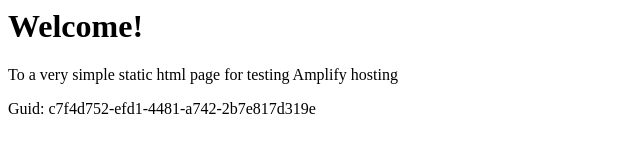
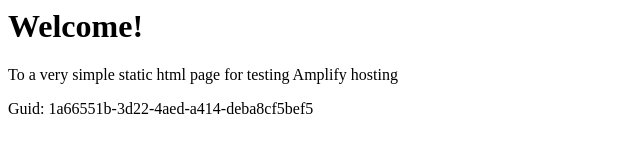
Before and after one commit to aws-aemilia-nrt/Github-PR-Commit-Integration-Test-DoNotTouch-GitHubWebhookPushCanaryTest-v1-preprod-ap-northeast-1, a website: page src/index.html in a window 1280 px wide. Shown: the full height of the page, 0-640 px from the left. Drawn offline with Linux system fonts and the light colour scheme.

Commit message:
commit from integ tests

```diff
--- a/src/index.html
+++ b/src/index.html
@@ -12,6 +12,6 @@
 <body>
     <h1>Welcome!</h1>
     <p>To a very simple static html page for testing Amplify hosting</p>
-    <p>Guid: c7f4d752-efd1-4481-a742-2b7e817d319e</p></body>
+    <p>Guid: 1a66551b-3d22-4aed-a414-deba8cf5bef5</p></body>
 
 </html>
```
